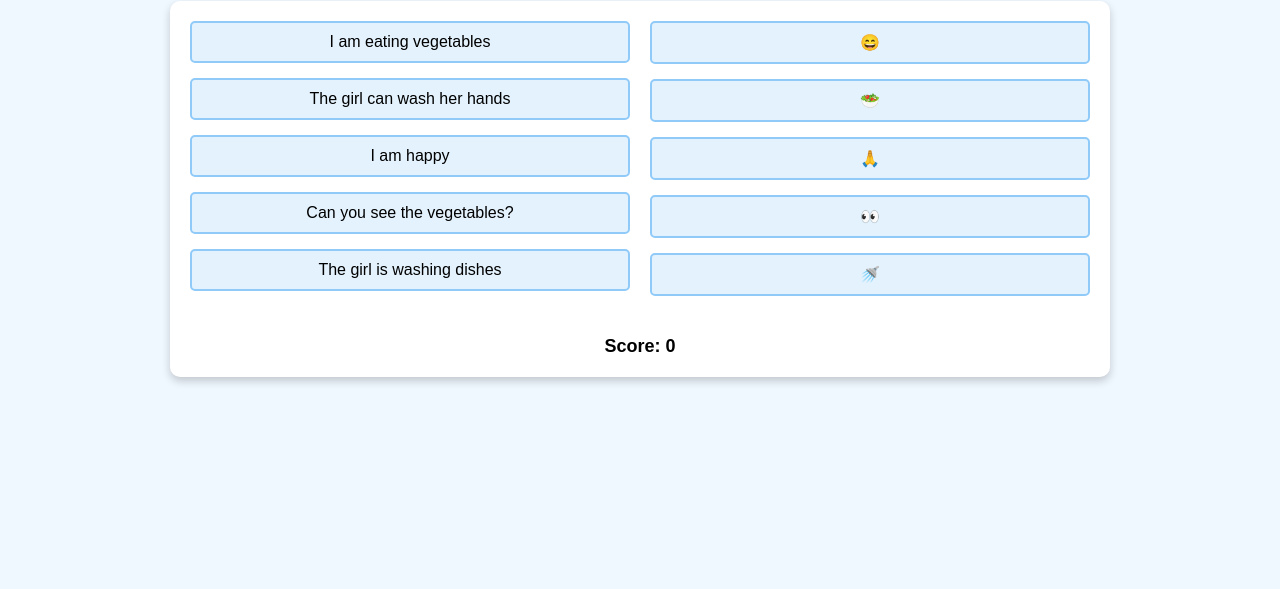
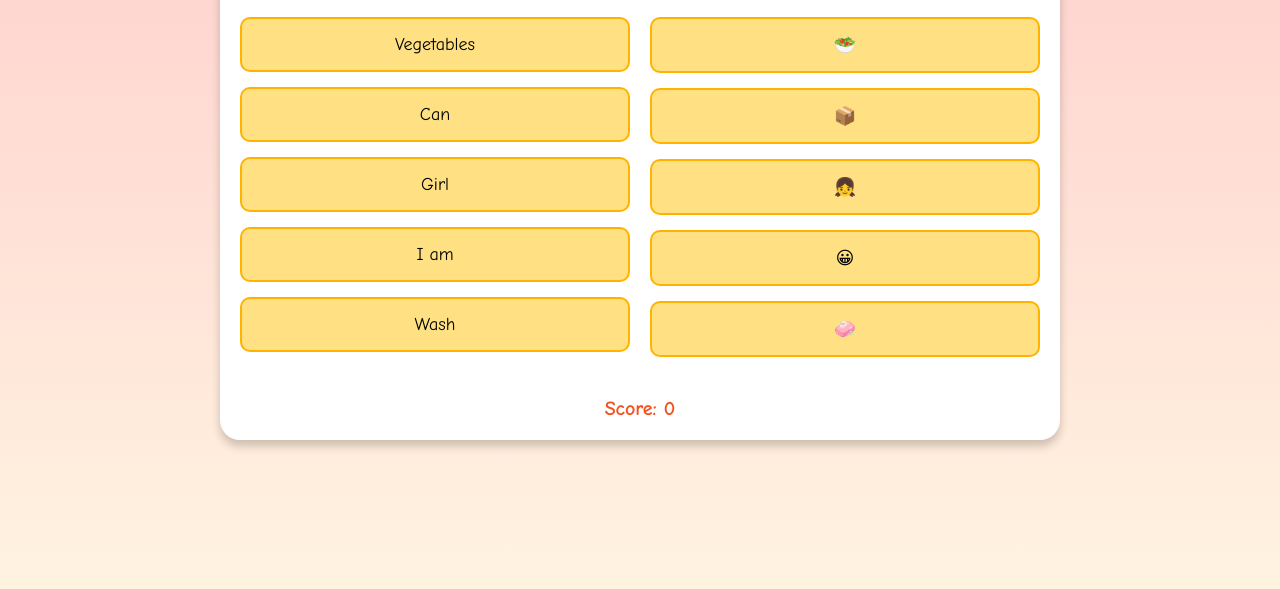
Before and after one commit to ShayAbra1/AdiLearningEnglish, a plain HTML site: page index.html in a window 1280 px wide. Shown: the part 211-800 px from the top of the page. Drawn offline with Linux system fonts and the light colour scheme.

Commit message:
index.html

```diff
--- a/index.html
+++ b/index.html
@@ -6,41 +6,44 @@
   <title>English Learning Adventure</title>
   <style>
     body {
-      font-family: Arial, sans-serif;
+      font-family: 'Comic Sans MS', cursive, sans-serif;
       margin: 0;
       padding: 0;
       display: flex;
       justify-content: center;
       align-items: center;
       min-height: 100vh;
-      background-color: #f0f8ff;
+      background: linear-gradient(to bottom, #ffcccb, #fff3e0);
     }
     .container {
       width: 80%;
-      max-width: 900px;
+      max-width: 800px;
       display: grid;
       grid-template-columns: 1fr 1fr;
       gap: 20px;
       background: white;
       padding: 20px;
-      border-radius: 10px;
-      box-shadow: 0 4px 8px rgba(0, 0, 0, 0.2);
+      border-radius: 20px;
+      box-shadow: 0 6px 10px rgba(0, 0, 0, 0.2);
     }
-    .sentences, .images {
+    .words, .images {
       display: flex;
       flex-direction: column;
       gap: 15px;
     }
-    .sentence, .image {
-      padding: 10px;
-      background: #e3f2fd;
-      border: 2px solid #90caf9;
-      border-radius: 5px;
+    .word, .image {
+      padding: 15px;
+      background: #ffe082;
+      border: 2px solid #ffb300;
+      border-radius: 10px;
+      font-size: 18px;
+      text-align: center;
       cursor: pointer;
-      text-align: center;
+      transition: transform 0.2s;
     }
-    .sentence:hover, .image:hover {
-      background: #bbdefb;
+    .word:hover, .image:hover {
+      background: #ffd54f;
+      transform: scale(1.1);
     }
     .matched {
       background: #c8e6c9 !important;
@@ -51,65 +54,75 @@
       grid-column: 1 / span 2;
       text-align: center;
       margin-top: 20px;
-      font-size: 18px;
+      font-size: 20px;
       font-weight: bold;
+      color: #f4511e;
+    }
+    .header {
+      grid-column: 1 / span 2;
+      text-align: center;
+      margin-bottom: 10px;
+      font-size: 24px;
+      font-weight: bold;
+      color: #4caf50;
     }
   </style>
 </head>
 <body>
 
 <div class="container">
-  <div class="sentences">
-    <div class="sentence" data-match="1">I am eating vegetables</div>
-    <div class="sentence" data-match="2">The girl can wash her hands</div>
-    <div class="sentence" data-match="3">I am happy</div>
-    <div class="sentence" data-match="4">Can you see the vegetables?</div>
-    <div class="sentence" data-match="5">The girl is washing dishes</div>
+  <div class="header">Match the Words with the Pictures!</div>
+  <div class="words">
+    <div class="word" data-match="1">Vegetables</div>
+    <div class="word" data-match="2">Can</div>
+    <div class="word" data-match="3">Girl</div>
+    <div class="word" data-match="4">I am</div>
+    <div class="word" data-match="5">Wash</div>
   </div>
   <div class="images">
-    <div class="image" data-match="3">&#x1F604;</div> <!-- Smiling Face Emoji -->
     <div class="image" data-match="1">&#x1F957;</div> <!-- Salad Emoji -->
-    <div class="image" data-match="2">&#x1F64F;</div> <!-- Hands Being Washed Emoji -->
-    <div class="image" data-match="4">&#x1F440;</div> <!-- Eyes Emoji -->
-    <div class="image" data-match="5">&#x1F6BF;</div> <!-- Dish Emoji -->
+    <div class="image" data-match="2">&#x1F4E6;</div> <!-- Can Emoji -->
+    <div class="image" data-match="3">&#x1F467;</div> <!-- Girl Emoji -->
+    <div class="image" data-match="4">&#x1F600;</div> <!-- Smiling Face Emoji -->
+    <div class="image" data-match="5">&#x1F9FC;</div> <!-- Soap Emoji -->
   </div>
   <div class="score">Score: 0</div>
 </div>
 
 <script>
-  let selectedSentence = null;
+  let selectedWord = null;
   let score = 0;
 
-  const sentences = document.querySelectorAll('.sentence');
+  const words = document.querySelectorAll('.word');
   const images = document.querySelectorAll('.image');
   const scoreDisplay = document.querySelector('.score');
 
-  sentences.forEach(sentence => {
-    sentence.addEventListener('click', () => {
-      if (selectedSentence) {
-        selectedSentence.classList.remove('selected');
+  words.forEach(word => {
+    word.addEventListener('click', () => {
+      if (selectedWord) {
+        selectedWord.classList.remove('selected');
       }
-      selectedSentence = sentence;
-      sentence.classList.add('selected');
+      selectedWord = word;
+      word.classList.add('selected');
     });
   });
 
   images.forEach(image => {
     image.addEventListener('click', () => {
-      if (selectedSentence) {
-        const match = selectedSentence.getAttribute('data-match');
+      if (selectedWord) {
+        const match = selectedWord.getAttribute('data-match');
         if (match === image.getAttribute('data-match')) {
-          selectedSentence.classList.add('matched');
+          selectedWord.classList.add('matched');
           image.classList.add('matched');
           score++;
           scoreDisplay.textContent = `Score: ${score}`;
         } else {
           alert('Try again!');
         }
-        selectedSentence.classList.remove('selected');
-        selectedSentence = null;
+        selectedWord.classList.remove('selected');
+        selectedWord = null;
       } else {
-        alert('Select a sentence first!');
+        alert('Select a word first!');
       }
     });
   });
```
